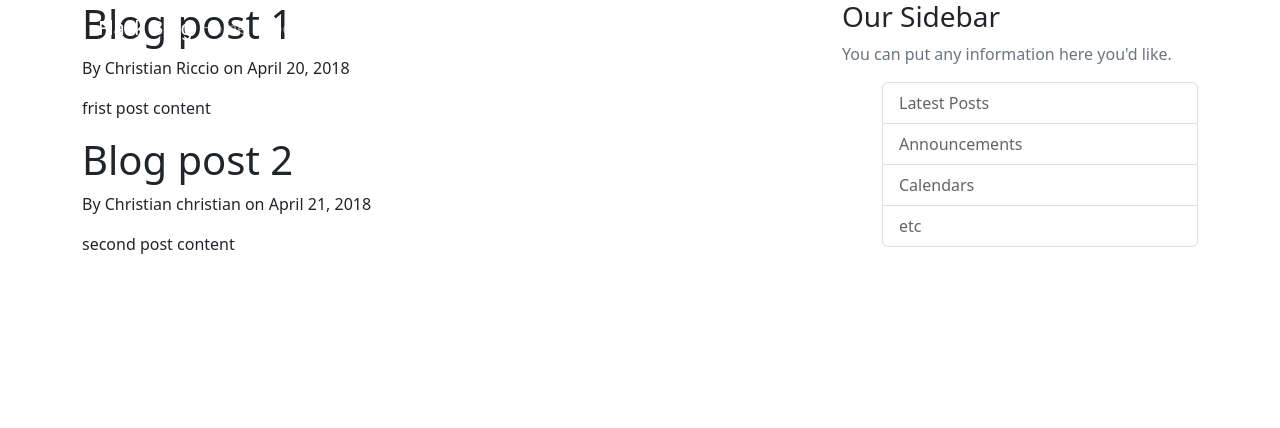
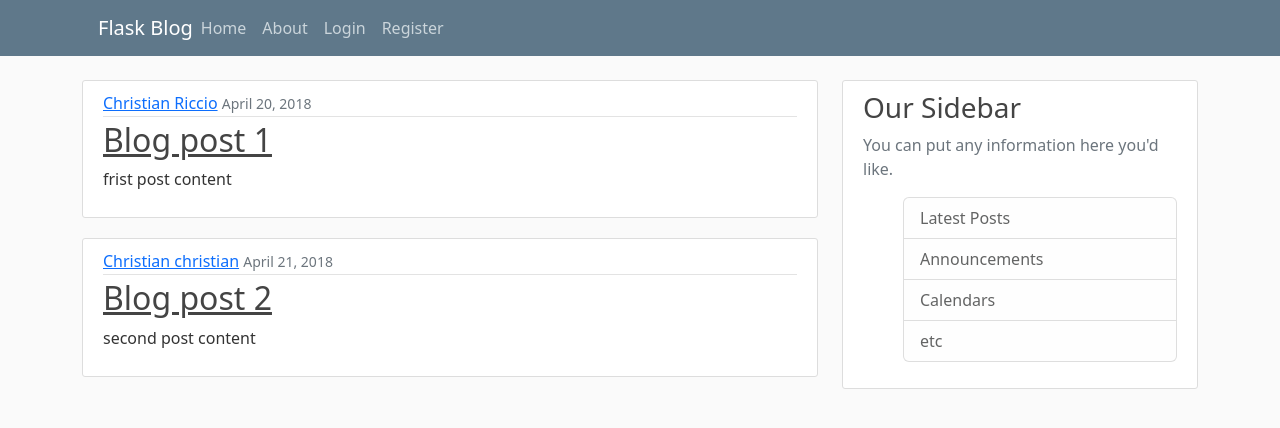
Before and after one commit to christianriccio/web-app, a Flask app: page / in a window 1280 px wide. Shown: the top 428 px of the page. Run offline with Flask 2, Linux system fonts and the light colour scheme.

Commit message:
new files addes

```diff
--- a/backend/app.py
+++ b/backend/app.py
@@ -1,4 +1,4 @@
-from flask import Flask, render_template, jsonify
+from flask import Flask, render_template, url_for
 from dotenv import load_dotenv
 from flask_sqlalchemy import SQLAlchemy
 
--- /dev/null
+++ b/backend/static/main.css
@@ -0,0 +1,80 @@
+body {
+    background: #fafafa;
+    color: #333333;
+    margin-top: 5rem;
+  }
+
+  h1, h2, h3, h4, h5, h6 {
+    color: #444444;
+  }
+
+  .bg-steel {
+    background-color: #5f788a;
+  }
+
+  .site-header .navbar-nav .nav-link {
+    color: #cbd5db;
+  }
+
+  .site-header .navbar-nav .nav-link:hover {
+    color: #ffffff;
+  }
+
+  .site-header .navbar-nav .nav-link.active {
+    font-weight: 500;
+  }
+
+  .content-section {
+    background: #ffffff;
+    padding: 10px 20px;
+    border: 1px solid #dddddd;
+    border-radius: 3px;
+    margin-bottom: 20px;
+  }
+
+  .article-title {
+    color: #444444;
+  }
+
+  a.article-title:hover {
+    color: #428bca;
+    text-decoration: none;
+  }
+
+  .article-content {
+    white-space: pre-line;
+  }
+
+  .article-img {
+    height: 65px;
+    width: 65px;
+    margin-right: 16px;
+  }
+
+  .article-metadata {
+    padding-bottom: 1px;
+    margin-bottom: 4px;
+    border-bottom: 1px solid #e3e3e3
+  }
+
+  .article-metadata a:hover {
+    color: #333;
+    text-decoration: none;
+  }
+
+  .article-svg {
+    width: 25px;
+    height: 25px;
+    vertical-align: middle;
+  }
+
+  .account-img {
+    height: 125px;
+    width: 125px;
+    margin-right: 20px;
+    margin-bottom: 16px;
+  }
+
+  .account-heading {
+    font-size: 2.5rem;
+  }
--- a/backend/templates/home.html
+++ b/backend/templates/home.html
@@ -2,9 +2,17 @@
 {% extends "layout.html" %}
 {% block content %}
     {%for post in posts %}
-    <h1>{{ post.title }}</h1>
-    <p> By {{ post.author }} on {{ post.date_posted }}</p>
-    <p>{{ post.content }}</p>
+
+        <article class="media content-section">
+            <div class="media-body">
+            <div class="article-metadata">
+                <a class="mr-2" href="#">{{ post.author }}</a>
+                <small class="text-muted">{{ post.date_posted }}</small>
+            </div>
+            <h2><a class="article-title" href="#">{{ post.title }}</a></h2>
+            <p class="article-content">{{ post.content }}</p>
+            </div>
+        </article>
     {% endfor %}
 
 {% endblock content %}
--- a/backend/templates/layout.html
+++ b/backend/templates/layout.html
@@ -7,7 +7,7 @@
 
     <!-- Bootstrap CSS -->
     <link rel="stylesheet" href="https://cdn.jsdelivr.net/npm/bootstrap@5.2.3/dist/css/bootstrap.rtl.min.css" integrity="sha384-DOXMLfHhQkvFFp+rWTZwVlPVqdIhpDVYT9csOnHSgWQWPX0v5MCGtjCJbY6ERspU" crossorigin="anonymous">
-
+    <link rel="stylesheet" type="text/css" href="{{ url_for('static', filename='main.css') }}">
     {% if title %}
     <title>Flask Blog - {{ title }}</title>
     {% else %}
```
